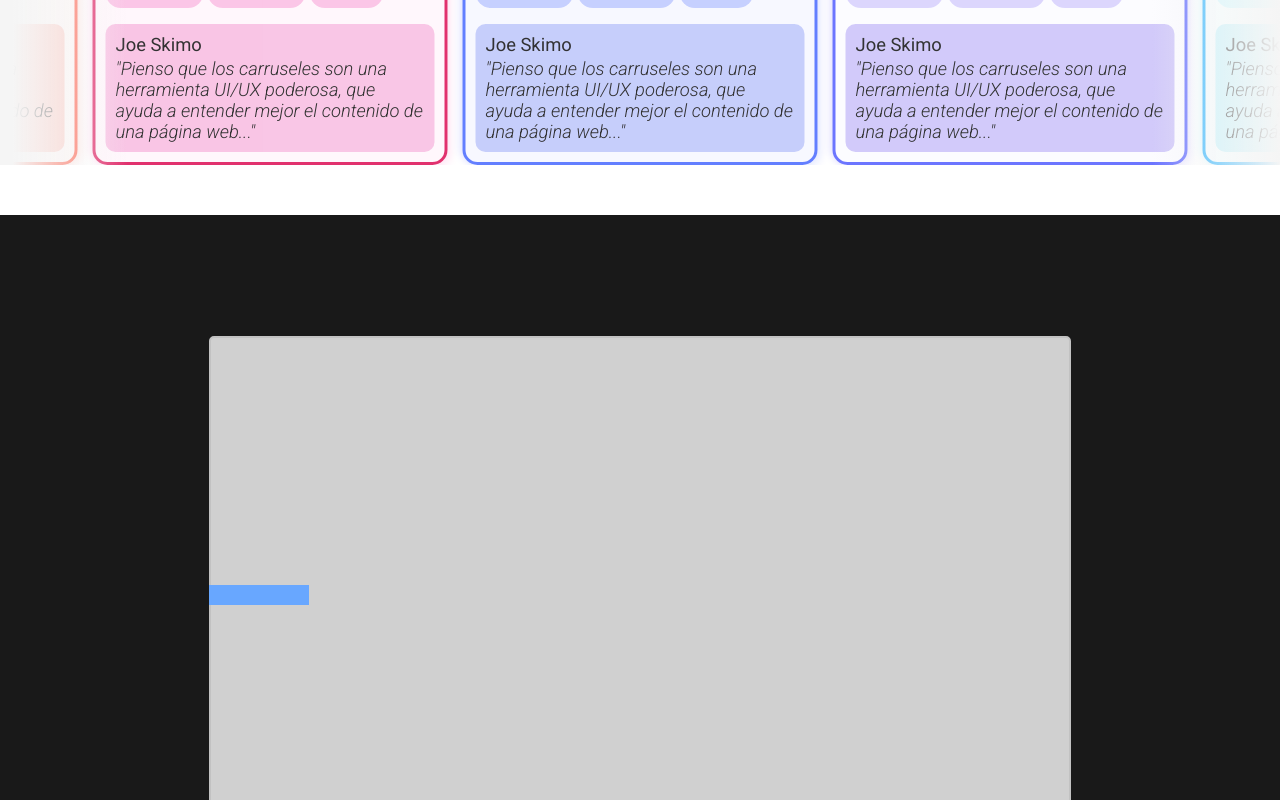
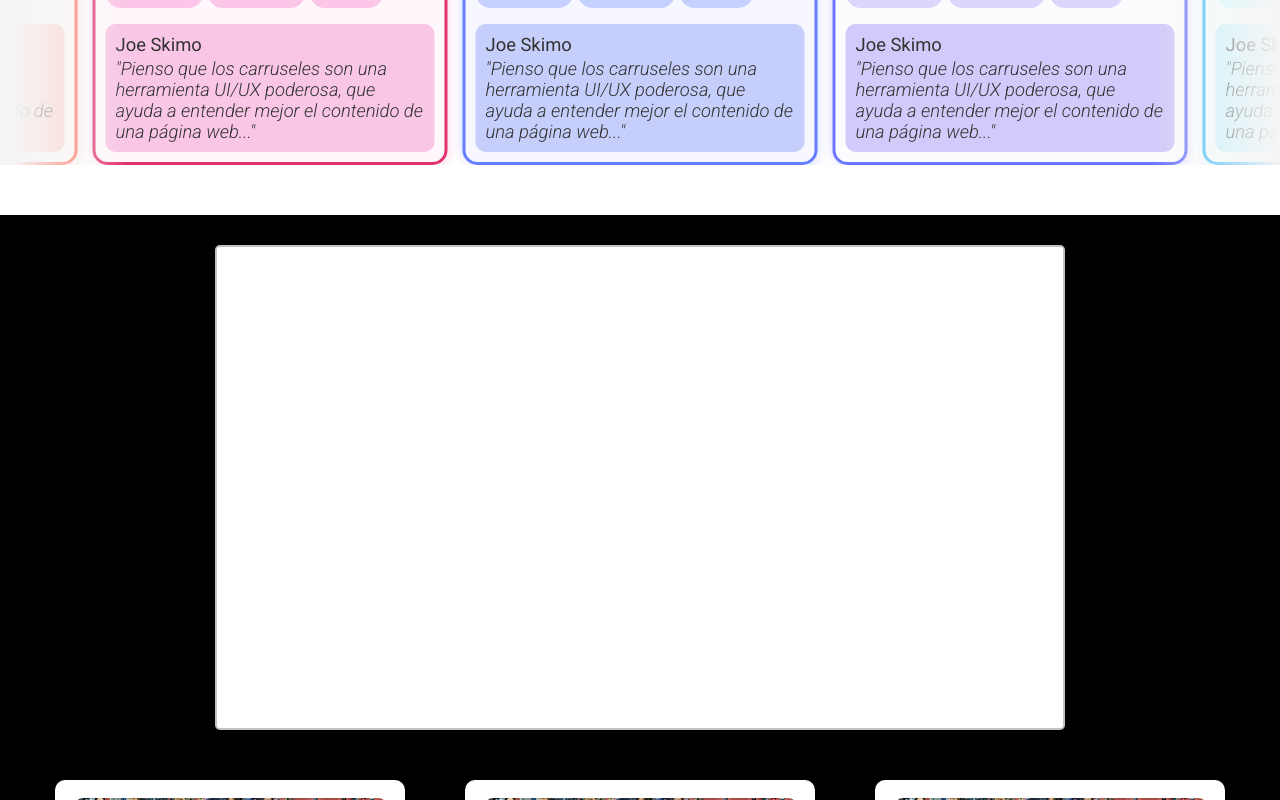
Before and after one commit to Rackolden/ceop, a React (Create React App) app: page / in a window 1280 px wide. Shown: the part 2000-2800 px from the top of the page. Built offline with nearby package versions, Linux system fonts and the light colour scheme; some icons are missing.

Commit message:
articles xd

```diff
--- a/package.json
+++ b/package.json
@@ -18,7 +18,7 @@
     "react": "^18.3.1",
     "react-dom": "^18.3.1",
     "react-modal": "^3.16.1",
-    "react-router-dom": "^6.26.2",
+    "react-router-dom": "^6.27.0",
     "react-scripts": "^5.0.1",
     "react-scroll": "^1.9.0",
     "react-youtube": "^10.1.0",
--- a/src/App.css
+++ b/src/App.css
@@ -10,7 +10,9 @@
   font-weight: 300;
   font-style: normal;
   box-sizing: border-box;
-  background-color: rgba(255, 255, 255, 0.795);
+  text-decoration: none;
+  color: black;
+  background-color: transparent;
   scrollbar-width: thin; /* Barra de desplazamiento delgada */
   scrollbar-color: grey transparent; /* Color del 'thumb' y del área de fondo */
 }
--- a/src/Components/NavBar.css
+++ b/src/Components/NavBar.css
@@ -8,8 +8,6 @@
   align-items: center;
   z-index: 999;
   position: fixed;
-
-
   background: linear-gradient(
     180deg,
     rgb(0, 136, 255),
--- a/src/Components/VideoCeop.css
+++ b/src/Components/VideoCeop.css
@@ -1,11 +1,14 @@
 .video-ceop-section {
   display: flex;
+  flex-direction: column;
   align-items: center;
-    justify-content: center;
+  justify-content: space-evenly;
+  gap: 5vmin;
   width: auto;
-    height: fit-content;
-    min-height: 92.5vmin;
-    background-color: rgba(0, 0, 0, 0.9);
+  height: auto;
+  padding: 30px 0px;
+  background-color: rgba(0, 0, 0, 1);
+  box-sizing: border-box;
 }
 .video-container {
   max-width: 90vw;
@@ -14,16 +17,56 @@
   min-height: 616px;
   width: 1044px;
   height: 596px;
+  background-color: white;
   border: 2px solid rgb(194, 194, 194);
   border-radius: 5px;
   display: flex;
+  justify-self: start;
   justify-content: center;
   align-items: center;
 }
 
-.bars-left {
-    width: 100px;
-    height: 20px;
-    position: absolute;
-    background-color: rgb(104, 167, 255);
+.article-section {
+  display: flex;
+  flex-wrap: wrap;
+  flex-direction: row;
+  flex-wrap: wrap;
+  gap: 15px;
+  justify-content: space-evenly;
+  width: 100%;
+  padding: 10px 10px;
 }
+
+.article-video-link {
+  width: 350px;
+  max-width: 27.5vw;
+  height: fit-content;
+  max-height: 400px;
+  overflow: hidden;
+  border-radius: 10px;
+  padding: 17.5px 17.5px !important;
+  background-color: white;
+}
+
+.video-article-image {
+  width: 100%;
+  border-radius: 10px;
+  aspect-ratio: 1.7;
+  object-fit: cover;
+}
+
+.video-article-title {
+  font-weight: bolder;
+  font-size: 1.6rem;
+  margin: 5px 0;
+}
+
+.video-article-desc {
+  margin-top: 2.5px;
+  font-size: 1.2rem;
+}
+
+.video-article-more {
+  font-size: 1.1rem;
+  color: rgb(25, 25, 25);
+}
--- a/src/Components/VideoCeop.js
+++ b/src/Components/VideoCeop.js
@@ -1,6 +1,9 @@
 import React, { useRef, useEffect, useState } from "react";
+import { Link } from "react-router-dom";
 import YouTube from "react-youtube";
 import "./VideoCeop.css";
+
+import article_video1 from "./img-upscaling/article_video/article_video1.jpg";
 
 const calcularAnchoVideo = () => {
   const anchoVideo = window.innerWidth;
@@ -20,11 +23,11 @@ const calcularAnchoVideo = () => {
 
 const calcularAltoVideo = () => {
   const ancho = calcularAnchoVideo();
-  console.log(ancho)
+  console.log(ancho);
   return (ancho * 9) / 16;
 };
 
-const addedMargin = 30;
+const addedMargin = 17.5;
 
 function VideoCeop() {
   const videoRef = useRef(null); // Referencia para el reproductor de video
@@ -82,16 +85,16 @@ function VideoCeop() {
     },
   });
   const [videoContainer, setVideoContainer] = useState({
-    height: `${newHeight+addedMargin}px`,
-    width: `${newWidth+addedMargin}px`,
-    minHeight: `${newHeight+addedMargin}px`,
-    minWidth: `${newWidth+addedMargin}px`,
+    height: `${newHeight + addedMargin}px`,
+    width: `${newWidth + addedMargin}px`,
+    minHeight: `${newHeight + addedMargin}px`,
+    minWidth: `${newWidth + addedMargin}px`,
   });
 
-  const updateVideoDimensions=()=> {
-    if(videoRef.current) {
+  const updateVideoDimensions = () => {
+    if (videoRef.current) {
       const calcWidth = calcularAnchoVideo();
-      const calcHeight=calcularAltoVideo();
+      const calcHeight = calcularAltoVideo();
 
       setNewWidth(calcWidth);
       setNewHeight(calcHeight);
@@ -100,13 +103,13 @@ function VideoCeop() {
         width: `${calcWidth}px`,
       });
       setVideoContainer({
-        height: `${calcHeight+addedMargin}px`,
-        width: `${calcWidth+addedMargin}px`,
-        minHeight: `${calcHeight+addedMargin}px`,
-        minWidth: `${calcWidth+addedMargin}px`,
+        height: `${calcHeight + addedMargin}px`,
+        width: `${calcWidth + addedMargin}px`,
+        minHeight: `${calcHeight + addedMargin}px`,
+        minWidth: `${calcWidth + addedMargin}px`,
       });
     }
-  }
+  };
 
   useEffect(() => {
     const handleResize = () => {
@@ -124,25 +127,14 @@ function VideoCeop() {
   return (
     <>
       <div className="video-ceop-section">
-
-
-        <div className="bars-global-container">
-          <div className="bars-right-container">
-            <div className="bars-right"></div>
-            <div className="bars-right"></div>
-            <div className="bars-right"></div>
-          </div>
-          <div className="bars-left-container">
-            <div className="bars-left"></div>
-            <div className="bars-left"></div>
-            <div className="bars-left"></div>
-          </div>
-        </div>
-
-
         <div
           ref={containerRef}
-          style={{ height: videoContainer.height, width: videoContainer.width, minHeight: videoContainer.minHeight, minWidth: videoContainer.minWidth}}
+          style={{
+            height: videoContainer.height,
+            width: videoContainer.width,
+            minHeight: videoContainer.minHeight,
+            minWidth: videoContainer.minWidth,
+          }}
           className="video-container"
         >
           <YouTube
@@ -152,6 +144,77 @@ function VideoCeop() {
             onReady={IsTheVideoReady}
           />
         </div>
+
+        <div className="article-section">
+          <Link href="#" className="article-video-link">
+            <div className="article-video">
+              <img
+                src={article_video1}
+                alt="imagen del artículo"
+                className="video-article-image"
+              ></img>
+
+              <p className="video-article-title">
+                Elaboración de Tesis Académicas Usando IA
+              </p>
+              <p className="video-article-desc">
+                La inteligencia artificial transforma la investigación
+                académica, facilitando la búsqueda, análisis de datos y
+                estructuración de tesis, optimizando precisión y calidad.
+                <a className="video-article-more"> Leer más...</a>
+              </p>
+            </div>
+          </Link>
+
+          <Link href="#" className="article-video-link">
+            <div className="article-video">
+              <img
+                src={article_video1}
+                alt="imagen del artículo"
+                className="video-article-image"
+              ></img>
+
+              <p className="video-article-title">Título-Servicio 1</p>
+              <p className="video-article-desc">
+                Helping educators to understand and use AI in their classrooms
+                might be the key to determine wether they need it or not.
+              </p>
+              <p className="video-article-more">Leer más...</p>
+            </div>
+          </Link>
+
+          <Link href="#" className="article-video-link">
+            <div className="article-video">
+              <img
+                src={article_video1}
+                alt="imagen del artículo"
+                className="video-article-image"
+              ></img>
+
+              <p className="video-article-title">Título-Servicio 1</p>
+              <p className="video-article-desc">
+                Helping educators to understand and use AI in their classrooms
+              </p>
+              <p className="video-article-more">Leer más...</p>
+            </div>
+          </Link>
+
+          <Link href="#" className="article-video-link">
+            <div className="article-video">
+              <img
+                src={article_video1}
+                alt="imagen del artículo"
+                className="video-article-image"
+              ></img>
+
+              <p className="video-article-title">Título-Servicio 1</p>
+              <p className="video-article-desc">
+                Helping educators to understand and use AI in their classrooms
+              </p>
+              <p className="video-article-more">Leer más...</p>
+            </div>
+          </Link>
+        </div>
       </div>
     </>
   );
```
Also changed, not shown: src/Components/img-upscaling/article_video/article_video1.jpg (added), 1 other file (tests, documents, lock files or other folders). Lines whose indentation alone changed are shown as unchanged.
